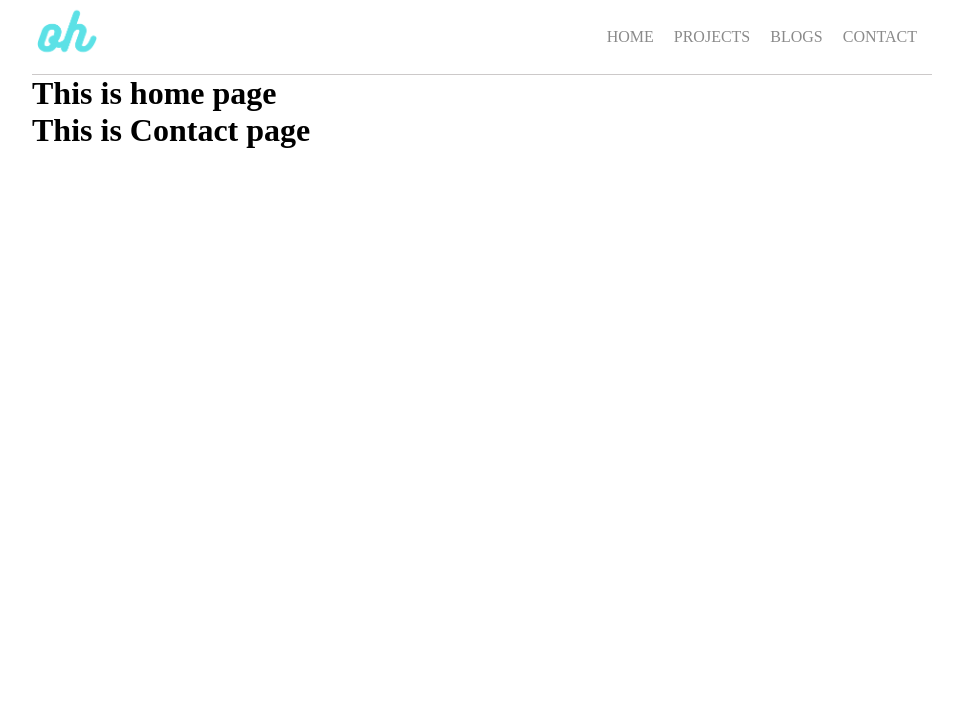
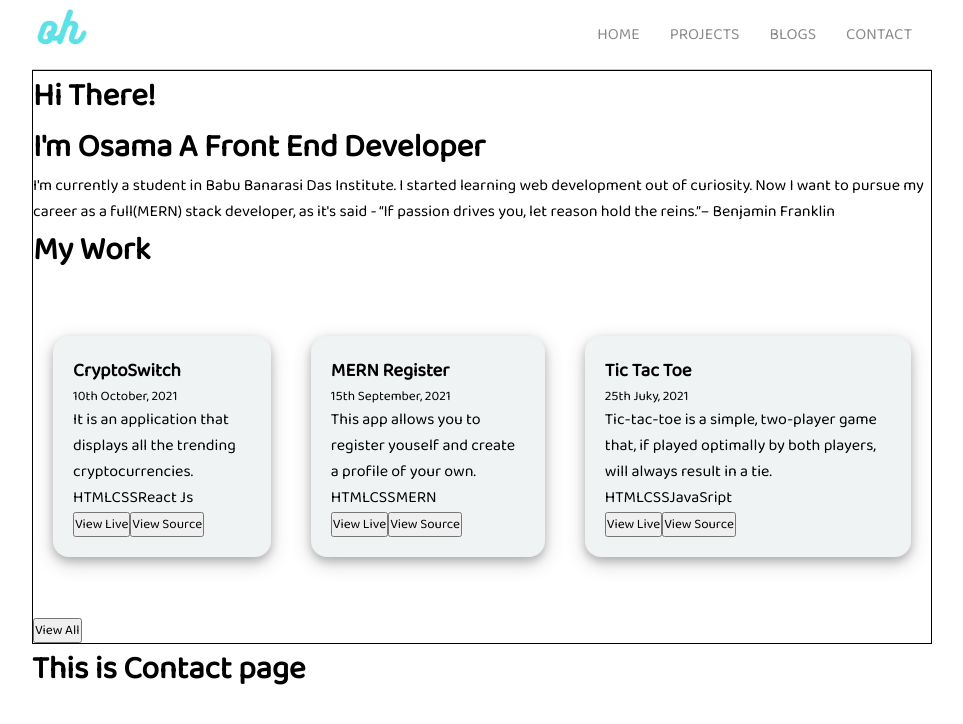
Before and after one commit to osamahannan/Portfolio-2.0, a React (Create React App) app: page / in a window 1280 px wide. Shown: the top 724 px of the page, without its empty margins (158-1121 px from the left). Built offline with nearby package versions, Linux system fonts and the light colour scheme.

Commit message:
made project cards in home page

```diff
--- a/src/Components/Home.js
+++ b/src/Components/Home.js
@@ -2,8 +2,83 @@ import React from 'react'
 
 const Home = () => {
     return (
-        <div className ="home">
-            <h1>This is home page</h1>
+        <div className="home">
+            <div className="about">
+                <h1>Hi There!</h1>
+                <h1>I'm Osama A Front End Developer</h1>
+                <p>
+                    I'm currently a student in Babu Banarasi Das Institute.
+                    I started learning web development out of curiosity. Now I want to pursue my career as a full(MERN) stack developer, as it's said - “If passion drives you, let reason hold the reins.”– Benjamin Franklin
+                </p>
+            </div>
+            <div className="project-container">
+                <h1>My Work</h1>
+                <div className="project-card">
+                    <div className="card">
+                        <h3>CryptoSwitch</h3>
+                        <small>
+                            <time>10th October, 2021</time>
+                        </small>
+                        <p>
+                            It is an application that displays all the trending cryptocurrencies.
+                        </p>
+                        <div className="tag">
+                            <span>HTML</span>
+                            <span>CSS</span>
+                            <span>React Js</span>
+                        </div>
+                        <div className="button-container">
+                            <button>View Live</button>
+                            <button>View Source</button>
+                        </div>
+                    </div>
+                    <div className="card">
+                        <h3>MERN Register</h3>
+                        <small>
+                            <time>15th September, 2021</time>
+                        </small>
+                        <p>
+                            This app allows you to register youself and create a profile of your own.
+                        </p>
+                        <div className="tag">
+                            <span>HTML</span>
+                            <span>CSS</span>
+                            <span>MERN</span>
+                        </div>
+                        <div className="button-container">
+                            <button>View Live</button>
+                            <button>View Source</button>
+                        </div>
+                    </div>
+                    <div className="card">
+                        <h3>Tic Tac Toe</h3>
+                        <small>
+                            <time>25th Juky, 2021</time>
+                        </small>
+                        <p>
+                            Tic-tac-toe is a simple, two-player game that, if played optimally by both players, will always result in a tie.
+                        </p>
+                        <div className="tag">
+                            <span>HTML</span>
+                            <span>CSS</span>
+                            <span>JavaSript</span>
+                        </div>
+                        <div className="button-container">
+                            <button>View Live</button>
+                            <button>View Source</button>
+                        </div>
+                    </div>
+                </div>
+                <div className="btn">
+                    <button>View All</button>
+                </div>
+            </div>
+            <div className="blog-container">
+
+            </div>
+            <div className="skills">
+
+            </div>
         </div>
     )
 }
--- a/src/index.css
+++ b/src/index.css
@@ -1,6 +1,8 @@
+@import url('https://fonts.googleapis.com/css2?family=Baloo+Bhai+2&display=swap');
 * {
   margin: 0;
   padding: 0;
+  font-family: 'Baloo Bhai 2', cursive;
 }
 
 .App {
@@ -29,7 +31,7 @@
 }
 
 .navbar ul li a {
-  padding: 5px;
+  padding: 10px;
   text-decoration: none;
   color: rgb(138, 138, 138);
 }
@@ -38,5 +40,42 @@
   color: black;
 }
 .logo img {
-  height: 60px;
+  height: 50px;
 }
+
+/* home Page */
+
+.home {
+  display: flex;
+  flex-direction: column;
+  border: 1px solid black;
+}
+
+.about {
+  display: flex;
+  flex-direction: column;
+}
+
+.project-container {
+  display: flex;
+  flex-direction: column;
+}
+
+.project-card {
+  display: flex;
+}
+
+.card {
+  display: flex;
+  flex-direction: column;
+  /* justify-content: space-evenly; */
+  /* align-items: center; */
+  /* width: 800px; */
+  /* height: 540px; */
+  /* margin: auto; */
+  padding: 20px;
+  margin: 60px 20px;
+  background-color: rgb(240, 243, 243);
+  border-radius: 16px;
+  box-shadow: 0 4px 8px 0 rgba(0, 0, 0, 0.2), 0 6px 20px 0 rgba(0, 0, 0, 0.19);
+}
```
